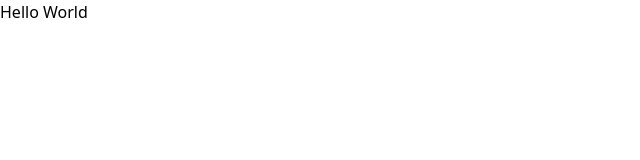
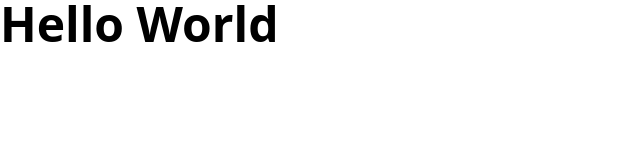
Before and after one commit to KelvinGemoyy/Tailwind-Css, a website: page public/index.html in a window 1280 px wide. Shown: the whole page, without its empty margins (0-640 px from the left). Drawn offline with Linux system fonts and the light colour scheme.

Commit message:
Telah mencoba style dengan menggunakan tailwind

```diff
--- a/public/index.html
+++ b/public/index.html
@@ -7,6 +7,6 @@
     <link rel="stylesheet" href="css/style.css">
 </head>
 <body>
-    <h1>Hello World</h1>
+    <h1 class="text-5xl font-bold">Hello World</h1>
 </body>
 </html>
```
Also changed, not shown: public/css/style.css.
